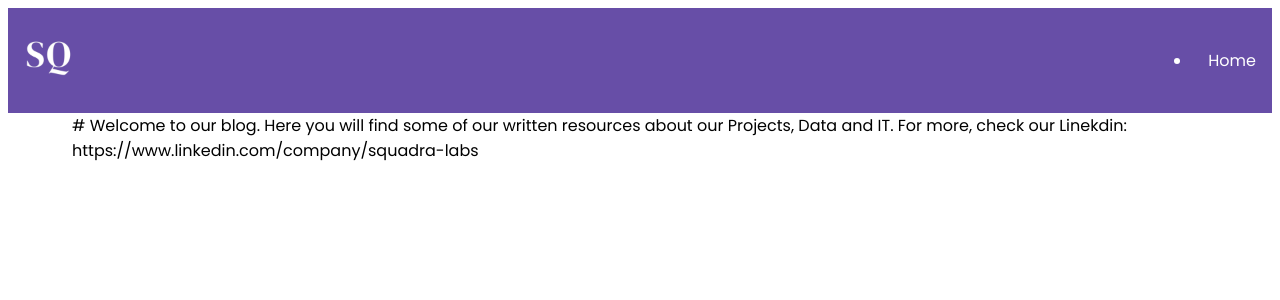
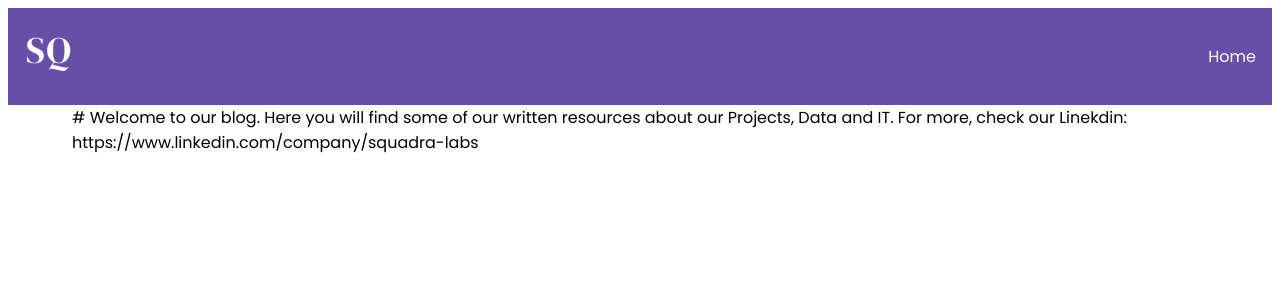
Before and after one commit to squadralabs/squadralabs.github.io, a Jekyll site: the page built from blog.html, in a window 1280 px wide. Shown: the top 300 px of the page. Built offline with Jekyll 4.4.1, drawn with Linux system fonts in a browser that asks for light colours.

Commit message:
Update custom-header.css

```diff
--- a/assets/css/custom-header.css
+++ b/assets/css/custom-header.css
@@ -12,9 +12,18 @@
   align-items: center;
 }
 
+/* Eliminar bullet points de la lista del menú de navegación */
 .navbar .navbar-menu ul {
+  list-style-type: none; /* Elimina el bullet point */
+  padding: 0; /* Elimina cualquier padding adicional */
+  margin: 0; /* Elimina el margen que puede causar desalineación */
   display: flex;
   gap: 20px; /* Espaciado entre los ítems del menú */
+}
+
+/* Asegurar que los elementos <li> de la lista tampoco tengan viñetas */
+.navbar .navbar-menu ul li {
+  list-style-type: none; /* También elimina las viñetas en los elementos <li> */
 }
 
 .navbar a {
```
